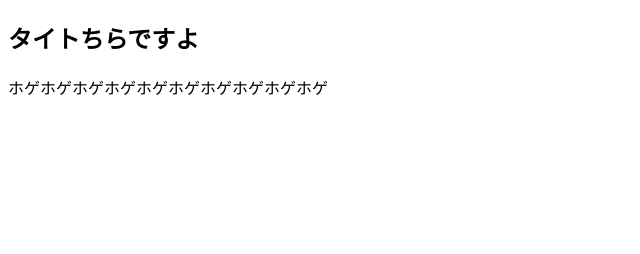
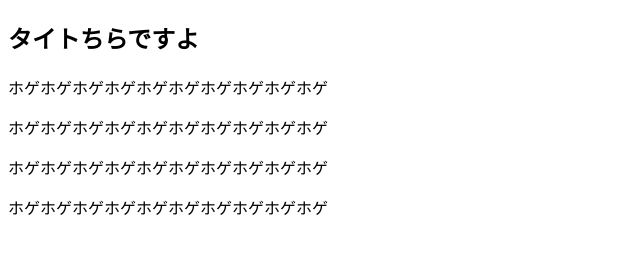
Before and after one commit to Ryo-obata0718/html_20220322, a plain HTML site: page index.html in a window 1280 px wide. Shown: the whole page, without its empty margins (0-640 px from the left). Drawn offline with Linux system fonts and the light colour scheme.

Commit message:
どっちもついか

```diff
--- a/index.html
+++ b/index.html
@@ -9,5 +9,8 @@
 <body>
   <h2 class="title1">タイトちらですよ</h2>
   <p>ホゲホゲホゲホゲホゲホゲホゲホゲホゲホゲ</p>
+  <p>ホゲホゲホゲホゲホゲホゲホゲホゲホゲホゲ</p>
+  <p>ホゲホゲホゲホゲホゲホゲホゲホゲホゲホゲ</p>
+  <p>ホゲホゲホゲホゲホゲホゲホゲホゲホゲホゲ</p>
 </body>
 </html>
--- a/style.css
+++ b/style.css
@@ -1,4 +1,5 @@
 html {
   font-size: 16px;
+  font-weight: bold;
 
 }
```
